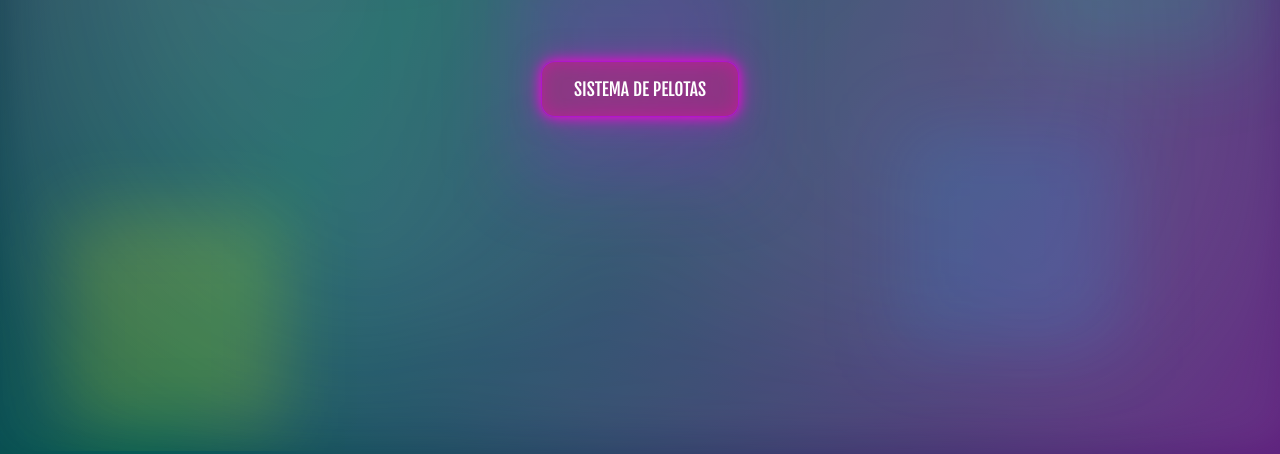
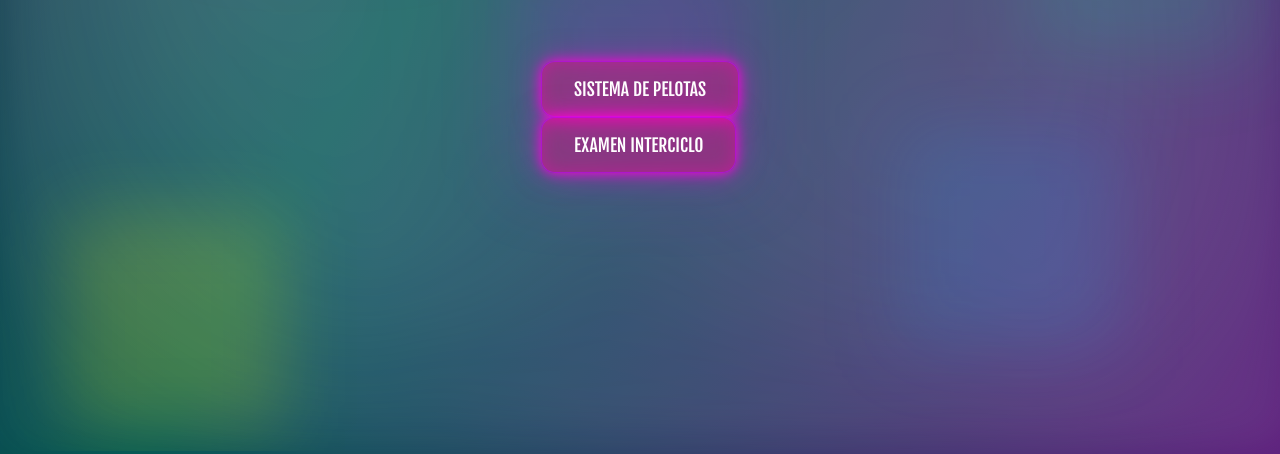
Before and after one commit to evelineben-30/evelineben-30.github.io, a plain HTML site: page index.html in a window 1280 px wide. Shown: the part 349-803 px from the top of the page. Drawn offline with Linux system fonts and the light colour scheme.

Commit message:
Edición de read me

```diff
--- a/index.html
+++ b/index.html
@@ -30,6 +30,7 @@
 
 
                 <li><a href="https://evelineben-30.github.io/Pelota_que_rebota/">SISTEMA DE PELOTAS</a></li>
+                <li><a href="https://evelineben-30.github.io/Sistema_De_Particulas_/">EXAMEN INTERCICLO</a></li>
 
             </ul>
         </nav>
```
